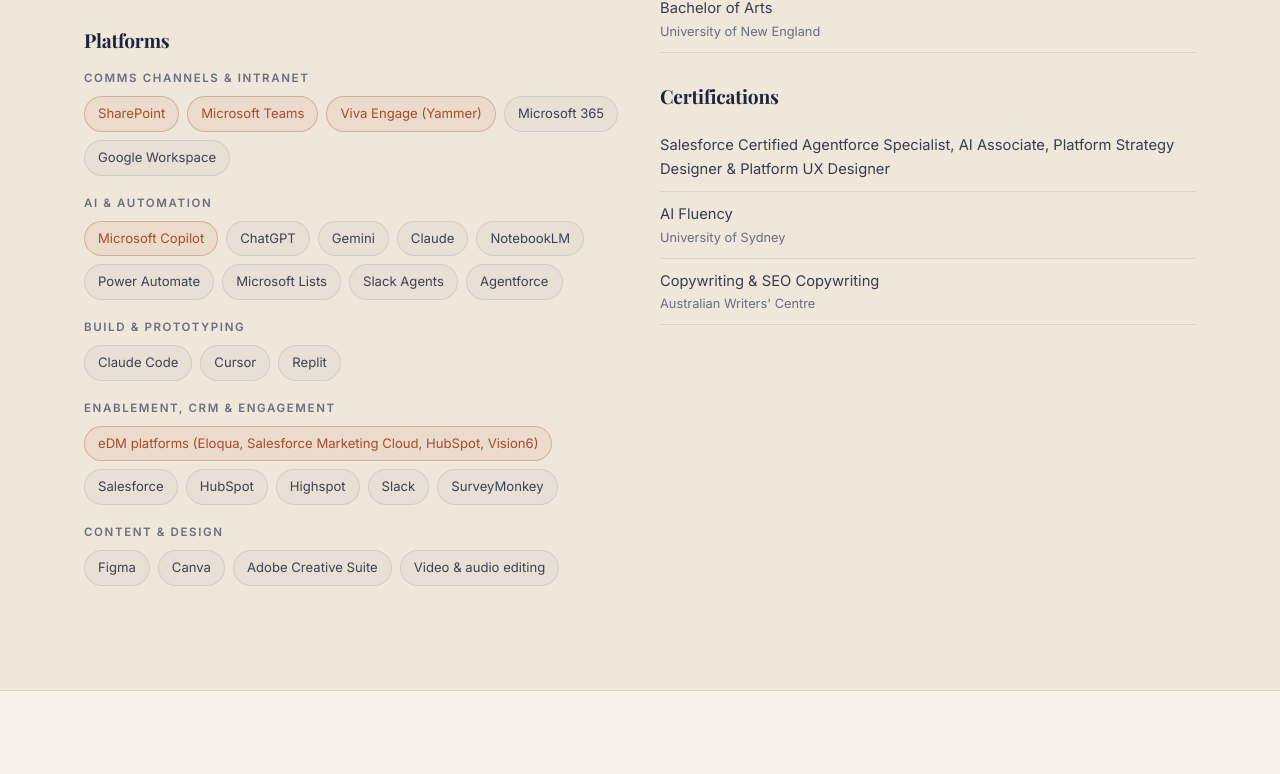
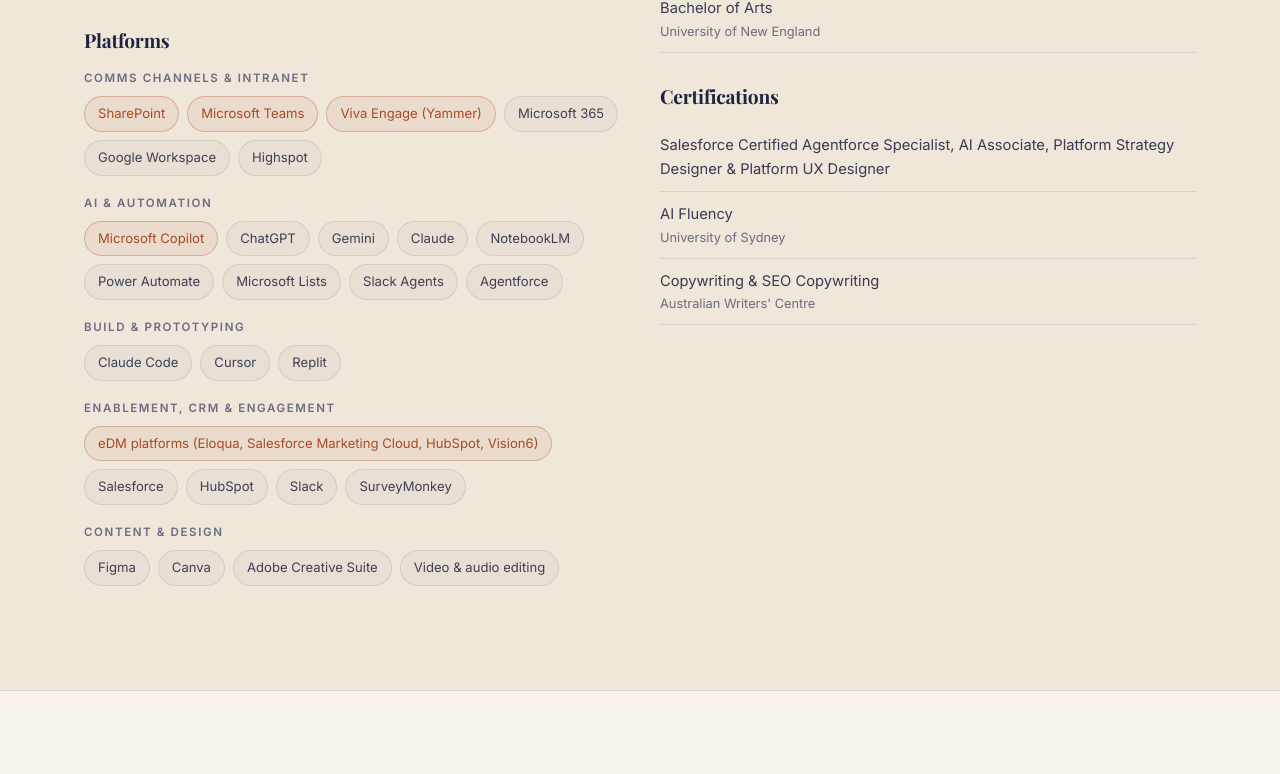
Before and after one commit to SpareRoom-Creations/Spareroom-Webpage, a plain HTML site: page index.html in a window 1280 px wide. Shown: the part 6746-7520 px from the top of the page. Drawn offline with nearby package versions, Linux system fonts and the light colour scheme; a web font is replaced by a local one.

Commit message:
Move Highspot to Comms channels & intranet
Co-Authored-By: Claude Opus 5.5 <noreply@anthropic.com>

```diff
--- a/index.html
+++ b/index.html
@@ -546,13 +546,13 @@
           </div>
           <h3 style="margin-top:32px">Platforms</h3>
           <p class="grp">Comms channels &amp; intranet</p>
-          <div class="chips"><span class="hl">SharePoint</span><span class="hl">Microsoft Teams</span><span class="hl">Viva Engage (Yammer)</span><span>Microsoft 365</span><span>Google Workspace</span></div>
+          <div class="chips"><span class="hl">SharePoint</span><span class="hl">Microsoft Teams</span><span class="hl">Viva Engage (Yammer)</span><span>Microsoft 365</span><span>Google Workspace</span><span>Highspot</span></div>
           <p class="grp">AI &amp; automation</p>
           <div class="chips"><span class="hl">Microsoft Copilot</span><span>ChatGPT</span><span>Gemini</span><span>Claude</span><span>NotebookLM</span><span>Power Automate</span><span>Microsoft Lists</span><span>Slack Agents</span><span>Agentforce</span></div>
           <p class="grp">Build &amp; prototyping</p>
           <div class="chips"><span>Claude Code</span><span>Cursor</span><span>Replit</span></div>
           <p class="grp">Enablement, CRM &amp; engagement</p>
-          <div class="chips"><span class="hl">eDM platforms (Eloqua, Salesforce Marketing Cloud, HubSpot, Vision6)</span><span>Salesforce</span><span>HubSpot</span><span>Highspot</span><span>Slack</span><span>SurveyMonkey</span></div>
+          <div class="chips"><span class="hl">eDM platforms (Eloqua, Salesforce Marketing Cloud, HubSpot, Vision6)</span><span>Salesforce</span><span>HubSpot</span><span>Slack</span><span>SurveyMonkey</span></div>
           <p class="grp">Content &amp; design</p>
           <div class="chips"><span>Figma</span><span>Canva</span><span>Adobe Creative Suite</span><span>Video &amp; audio editing</span></div>
         </div>
```
